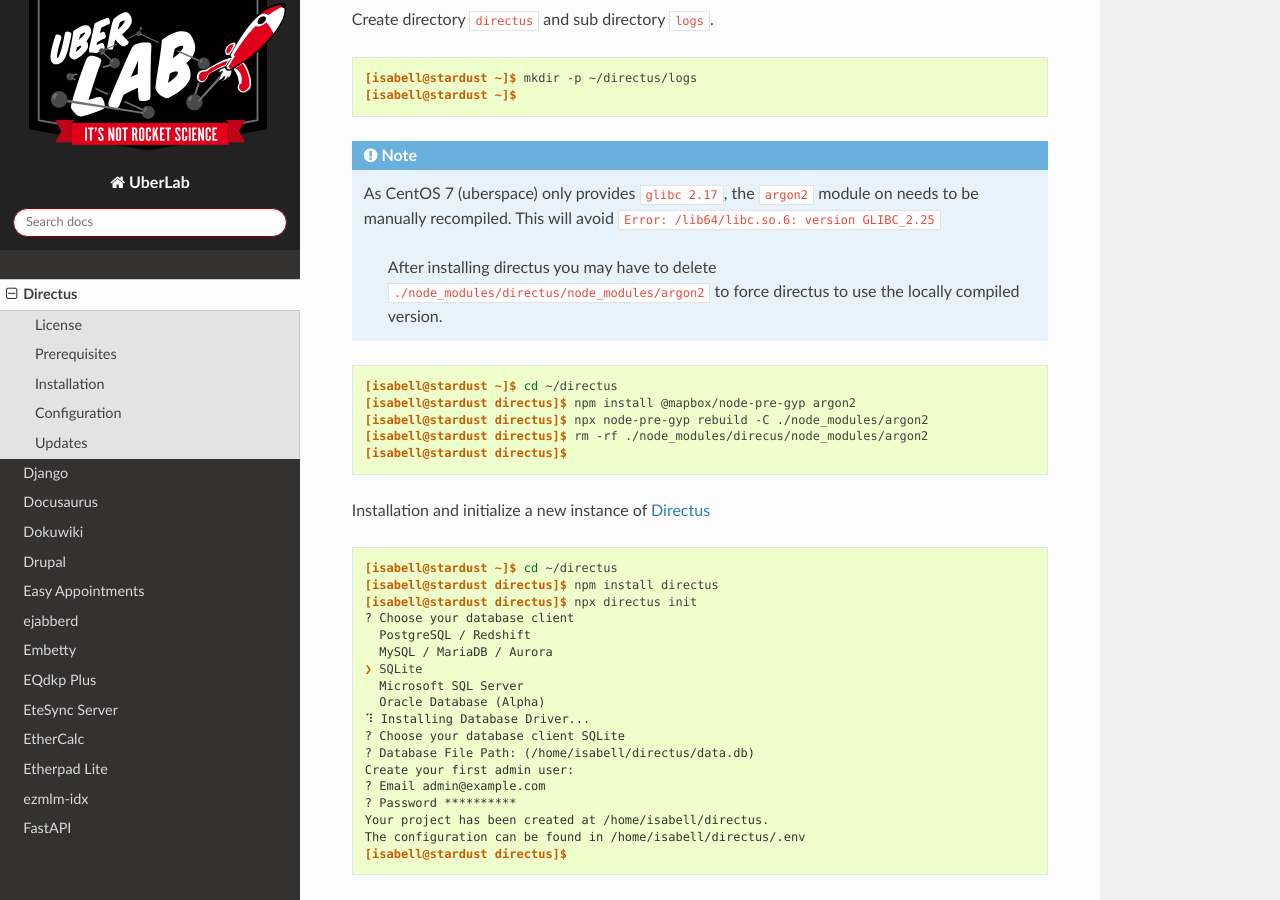
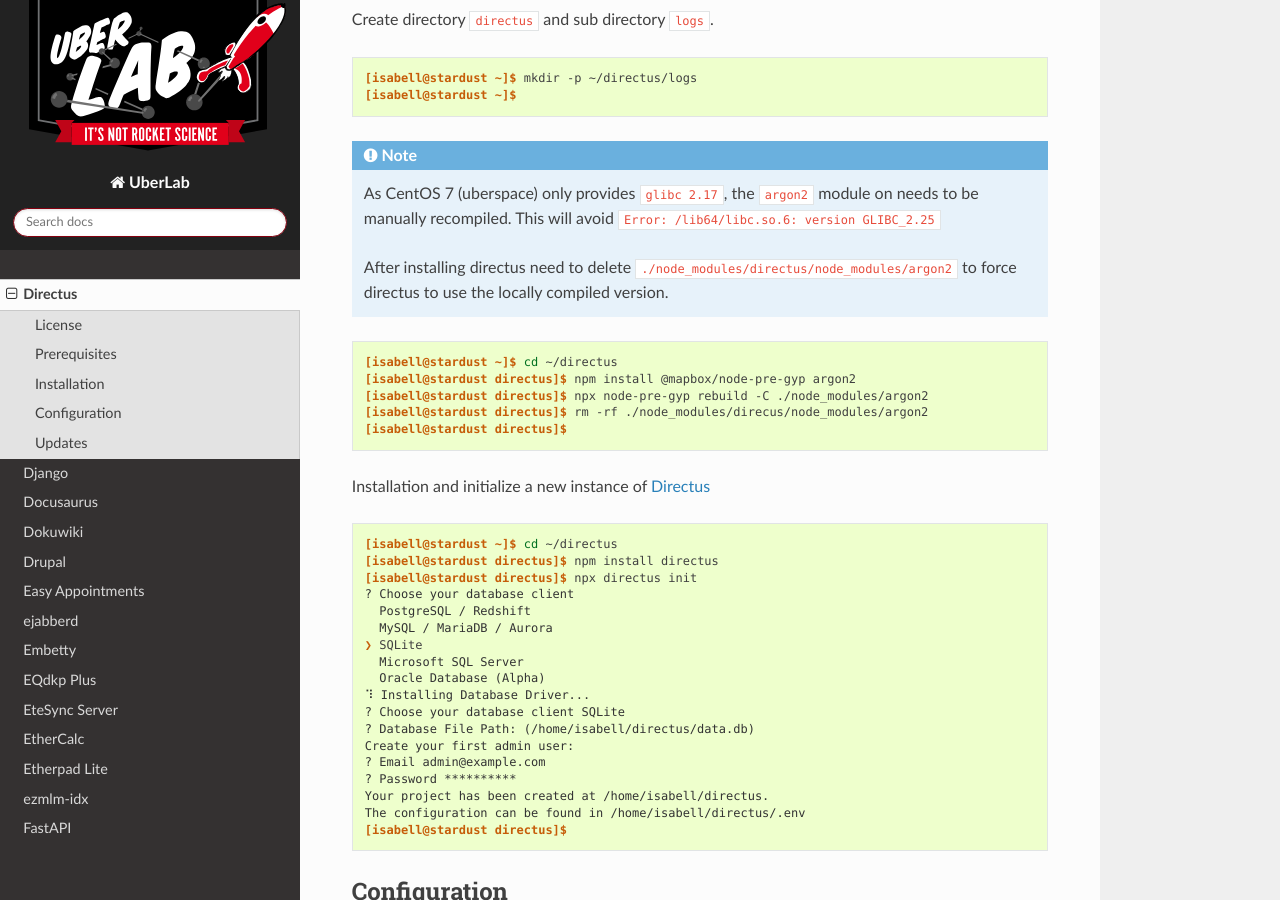
Before and after one commit to Uberspace/lab, a Sphinx documentation site: the page built from source/guide_directus.rst, in a window 1280 px wide and 900 px high, scrolled down 1791 px. Built offline with Sphinx 7.4.7 and the Read the Docs theme 2.0.0, drawn with Linux system fonts in a browser that asks for light colours.

Commit message:
[directus] fix paragraph layout

```diff
--- a/source/guide_directus.rst
+++ b/source/guide_directus.rst
@@ -72,7 +72,7 @@
 
   As CentOS 7 (uberspace) only provides ``glibc 2.17``, the ``argon2`` module on needs to be manually recompiled. This will avoid ``Error: /lib64/libc.so.6: version GLIBC_2.25``
 
-    After installing directus you may have to delete ``./node_modules/directus/node_modules/argon2`` to force directus to use the locally compiled version.
+  After installing directus need to delete ``./node_modules/directus/node_modules/argon2`` to force directus to use the locally compiled version.
 
 
 ::
```
